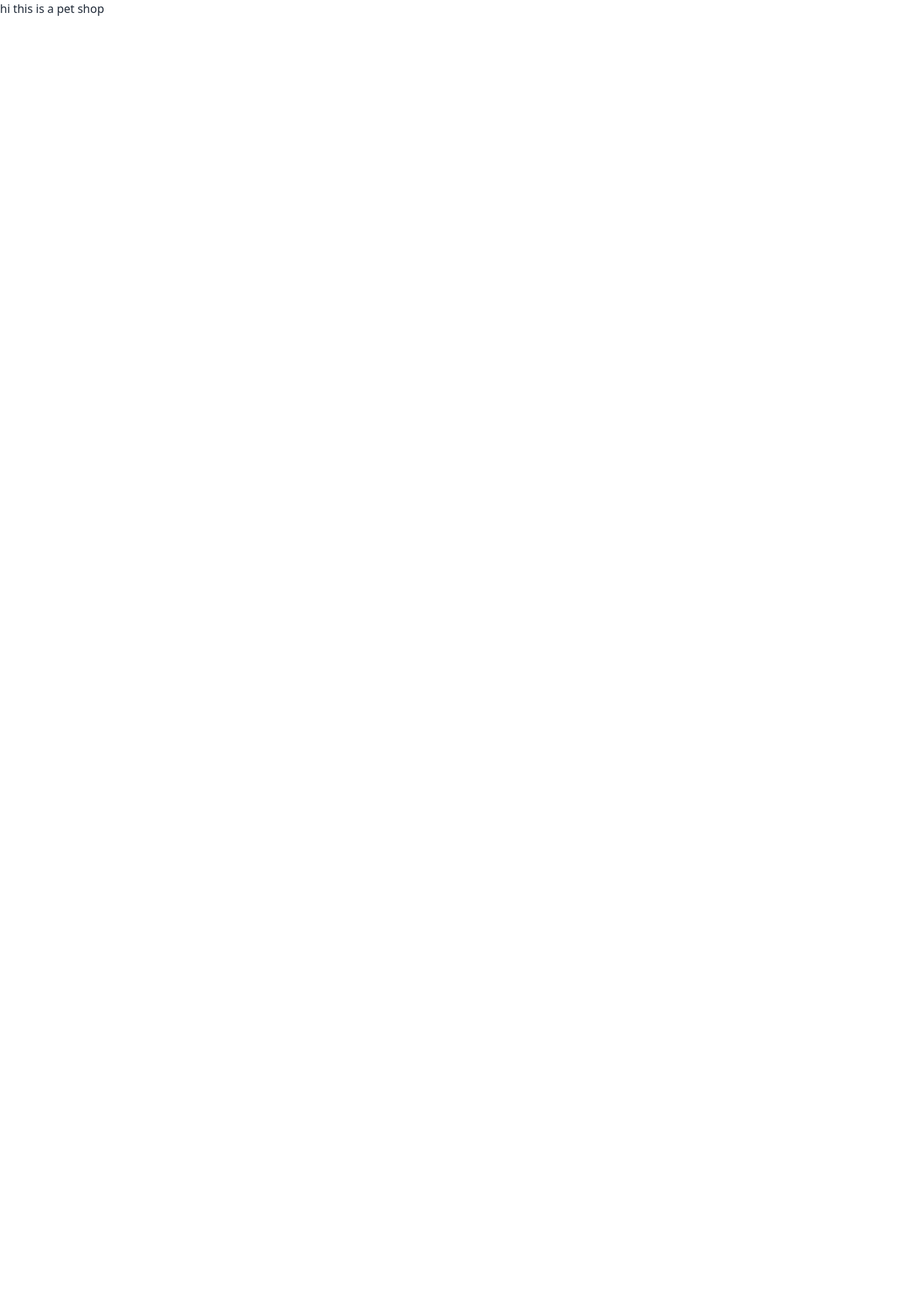
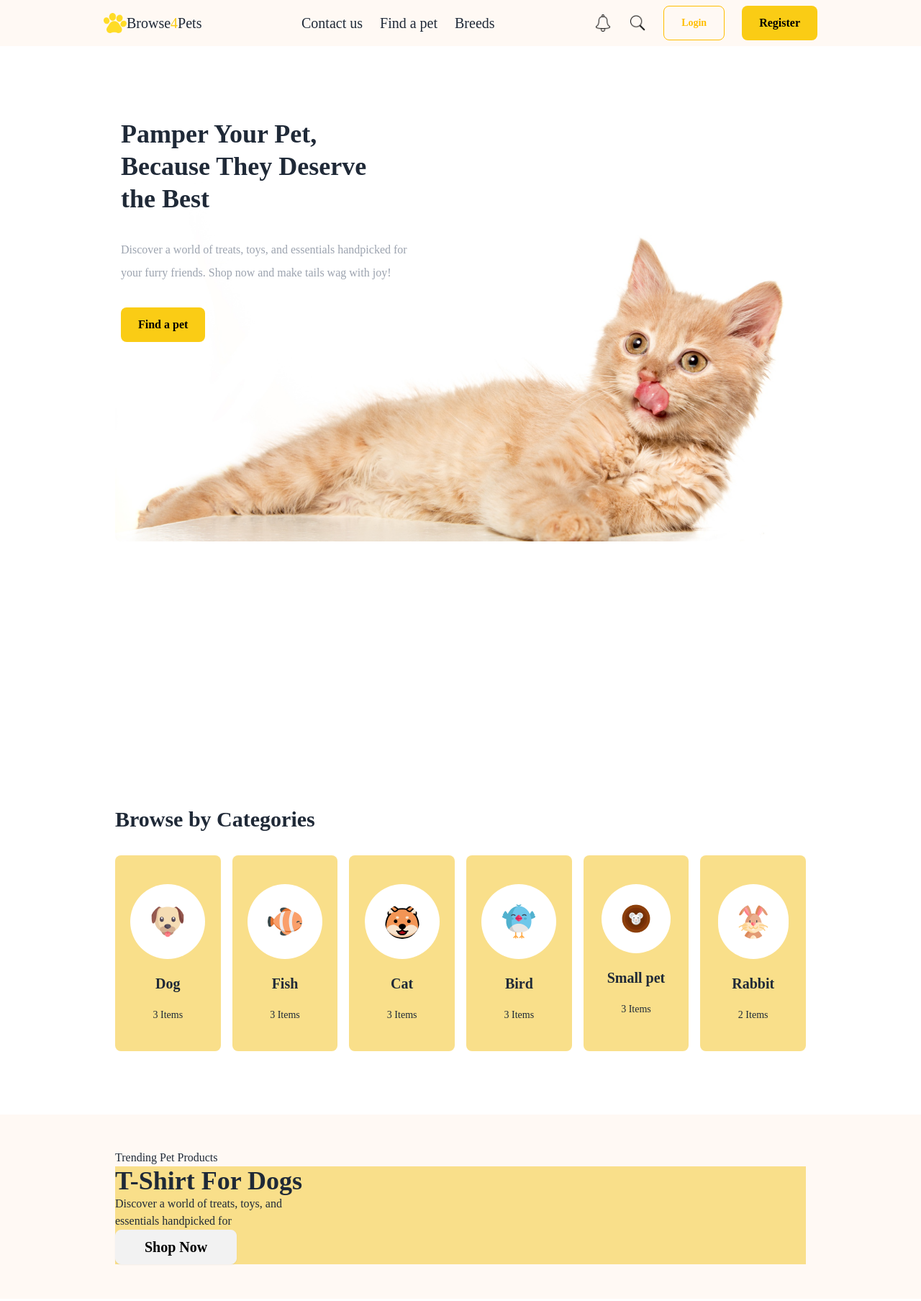
Before and after one commit to itshasan966/pet-shop, a plain HTML site: page index.html in a window 1280 px wide. Shown: the whole page at 72% size. Before the commit the page ends 800 px from the top, so only its background shows below. Drawn offline with nearby package versions, Linux system fonts and the light colour scheme; a web font is replaced by a local one.

Commit message:
trending section done

```diff
--- a/index.html
+++ b/index.html
@@ -30,12 +30,145 @@
           }
         }
       </script>
+
+      <style>
+        .adlam-font{
+          font-family: "ADLaM Display", serif;
+        }
+
+      </style>
 </head>
-<body>
-    <header>
-        <h1>hi this is a pet shop</h1>
+<body class="adlam-font">
+    <header >
+          <!-- nav section -->
+          <div class="navbar bg-[#FFF9F4] mx-auto md:px-20  lg:px-36 flex justify-between">
+
+            <div class="flex">
+              <img src="c1-assets/logo-header.png" alt="paws picture" class="h-8">
+              <a class="text-xl hidden md:block ">Browse<span class="text-yellow-400 text-=2xl">4</span>Pets</a>
+            </div>
+            <div class="hidden md:flex md:text-xl md:font-normal lg:text-xl lg:font-normal ">
+              <ul class="flex gap-6">
+                <li><a>Contact us</a></li>
+                <li><a>Find a pet</a></li>
+                <li><a>Breeds</a></li>
+            </div>
+
+            <div class="hidden md:flex md:gap-6">
+              <img src="c1-assets/ring.png" alt="notification icon" class="h-6">
+              <img src="c1-assets/search.png" alt="search button" class="h-6">
+              <button class="btn btn-outline btn-warning md:px-6 md:py-3">Login</button>
+              <button class="bg-yellow-400 text-black font-semibold px-6 py-3 rounded-lg ">Register</button>
+            </div>
+
+            <div class="flex-none md:hidden">
+              <button class="btn btn-square btn-ghost">
+                <svg
+                  xmlns="http://www.w3.org/2000/svg"
+                  fill="none"
+                  viewBox="0 0 24 24"
+                  class="inline-block h-5 w-5 stroke-current">
+                  <path
+                    stroke-linecap="round"
+                    stroke-linejoin="round"
+                    stroke-width="2"
+                    d="M4 6h16M4 12h16M4 18h16"></path>
+                </svg>
+              </button>
+            </div>
+          </div>
+
+        <!-- banner section -->
+        <div class=" bg-white w-full mx-auto md:py-12 md:w-9/12 " >
+          <!-- Left Section (Text) -->
+          <div class="space-y-6  lg:space-y-8 relative z-10 top-10  px-2 py-3 lg:mx-0 lg:my-0 ">
+              <h1 class="text-4xl font-bold leading-tight">
+                  Pamper Your Pet, <br> Because They Deserve <br>
+                  the Best
+              </h1>
+              <p class="text-gray-400 leading-8 font-thin">
+                  Discover a world of treats, toys, and essentials handpicked for <br>
+                  your furry friends.
+                  Shop now and make tails wag with joy!
+              </p>
+              <button class="bg-yellow-400 text-black font-semibold px-6 py-3 rounded-lg hover:bg-yellow-500 transition">
+                  Find a pet
+              </button>
+          </div>
+
+          <!-- Right Section (Image) -->
+          <div class="relative  lg:bottom-60 ">
+
+              <img src="c1-assets/cat-big.png" alt="Pet" class="h-full rounded-lg  ">
+          </div>
+      </div>
+
     </header>
     <main>
+      <!-- browse section  -->
+       <section class="mx-4 lg:mx-auto md:py-12 lg:w-9/12 lg:mb-10">
+        <h1 class="text-3xl my-4 font-bold lg:my-8" >Browse by Categories</h1>
+        <!-- cards -->
+        <div class="grid grid-cols-2 lg:grid-cols-6 gap-4">
+          <div class="bg-[#F9DF8A] space-y-5 flex flex-col items-center rounded-lg py-10">
+            <img src="/c1-assets/dog-cartoon.png" alt="dog-cartoon" class="bg-white p-7 rounded-full ">
+
+            <h2 class="text-xl font-bold">Dog</h2>
+
+            <p class="font-thin text-sm">3 Items</p>
+          </div>
+          <div class="bg-[#F9DF8A] space-y-5 flex flex-col items-center rounded-lg py-10">
+            <img src="/c1-assets/fish-cartoon.png" alt="fish-cartoon" class="bg-white p-7 rounded-full ">
+
+            <h2 class="text-xl font-bold">Fish</h2>
+
+            <p class="font-thin text-sm">3 Items</p>
+          </div>
+          <div class="bg-[#F9DF8A] space-y-5 flex flex-col items-center rounded-lg py-10">
+            <img src="/c1-assets/cat-cartoon.png" alt="cat-cartoon" class="bg-white p-7 rounded-full ">
+
+            <h2 class="text-xl font-bold">Cat</h2>
+
+            <p class="font-thin text-sm">3 Items</p>
+          </div>
+          <div class="bg-[#F9DF8A] space-y-5 flex flex-col items-center rounded-lg py-10">
+            <img src="/c1-assets/bird-cartoon.png" alt="bird-cartoon" class="bg-white p-7 rounded-full ">
+
+            <h2 class="text-xl font-bold">Bird</h2>
+
+            <p class="font-thin text-sm">3 Items</p>
+          </div>
+          <div class="bg-[#F9DF8A] space-y-5 flex flex-col items-center rounded-lg py-10">
+            <img src="/c1-assets/mouse-cartoon.png" alt="small-pet-cartoon" class="bg-white p-7 rounded-full ">
+
+            <h2 class="text-xl font-bold">Small pet</h2>
+
+            <p class="font-thin text-sm"> 3 Items</p>
+          </div>
+          <div class="bg-[#F9DF8A] space-y-5 flex flex-col items-center rounded-lg py-10" >
+            <img src="/c1-assets/rabbit-cartoon.png" alt="rabbit-cartoon" class="bg-white p-7 rounded-full ">
+
+            <h2 class="text-xl font-bold">Rabbit</h2>
+
+            <p class="font-thin text-sm">2 Items</p>
+          </div>
+
+       </section>
+<!--trending section   -->
+       <section class=" bg-[#FFF9F4]">
+
+          <div class="mx-4 lg:mx-auto md:py-12 lg:w-9/12 lg:mb-10">
+            <h1>Trending Pet Products</h1>
+            <div class="bg-[#F9DF8A] ">
+              <h2 class="font-extrabold text-4xl"> T-Shirt For Dogs</h2>
+
+              <p>Discover a world of treats, toys, and <br> essentials handpicked for </p>
+
+              <button class=" btn bg-whhite text-black text-xl px-10 font-bold">Shop Now</button>
+            </div>
+          </div>
+
+       </section>
 
     </main>
     <footer>
--- a/tailwind.config.js
+++ b/tailwind.config.js
@@ -3,6 +3,10 @@ module.exports = {
     content: ["./src/**/*.{html,js}"],
     theme: {
       extend: {},
+      colors: {
+        // Configure your color palette here
+
+      }
     },
     plugins: [],
   }
```
Also changed, not shown: c1-assets/burger-menu.svg (added), c1-assets/ring.png (added), c1-assets/search.png (added).
